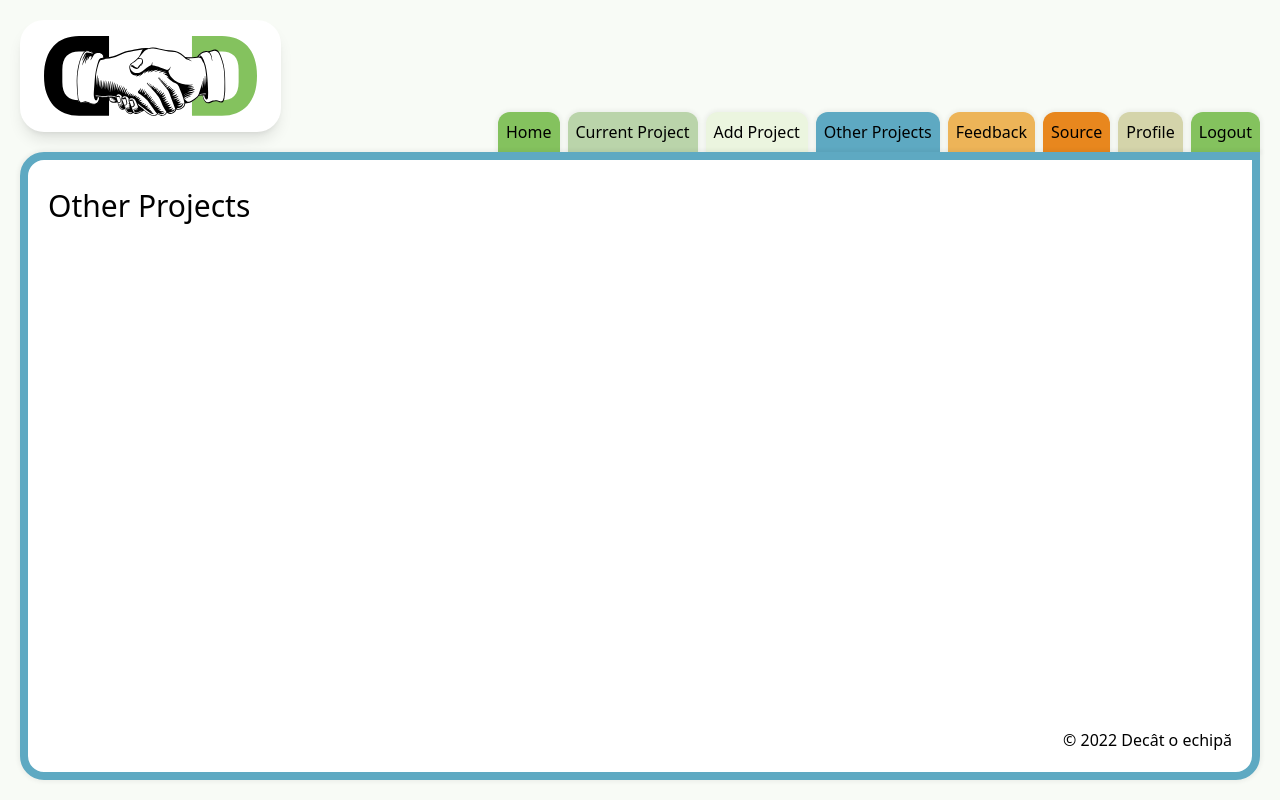
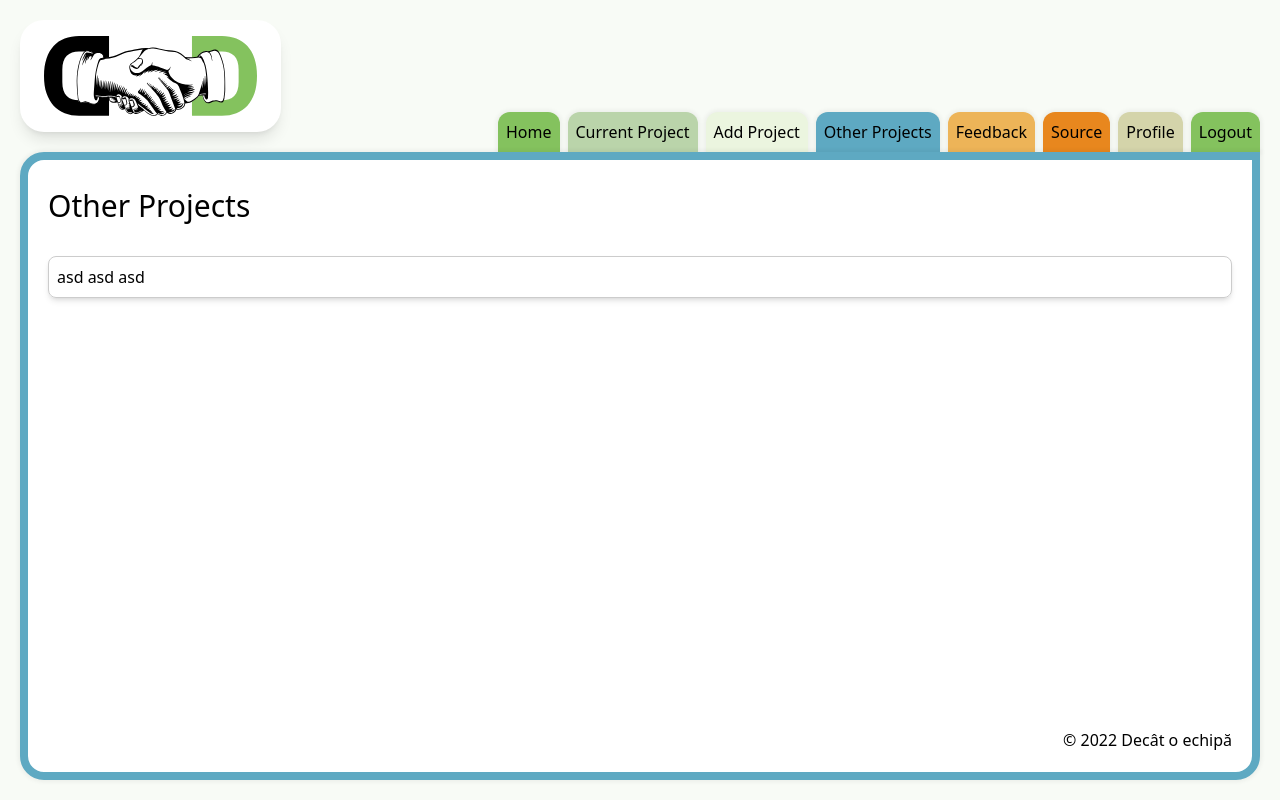
Before and after one commit to IBM-Dev-Dealer/frontend, a Next.js app: page /other-projects in a window 1280 px wide. Built offline with nearby package versions, Linux system fonts and the light colour scheme.

Commit message:
fix context file structure

```diff
--- /dev/null
+++ b/components/molecules/ProjectsTable/ProjectsTable.jsx
@@ -0,0 +1,5 @@
+const ProjectsTable = ({ projects }) => {
+  return <div className='rounded-lg border shadow-md p-2 overflow-auto'>asd asd asd</div>;
+};
+
+export default ProjectsTable;
--- a/components/page-components/Home/Home.jsx
+++ b/components/page-components/Home/Home.jsx
@@ -1,5 +1,5 @@
 import { useState } from "react";
-import { useNotifications } from "../../../context/pageColorContext/hooks/useNotifications";
+import { useNotifications } from "../../../context/hooks";
 import Button from "../../atoms/Button/Button";
 import Title from "../../atoms/Title/Title";
 
--- a/components/page-components/Layout/Layout.jsx
+++ b/components/page-components/Layout/Layout.jsx
@@ -6,8 +6,7 @@ import { useRouter } from "next/router";
 import { useEffect, useMemo } from "react";
 import { ROUTES, colorizeJSXArray, getTitle } from "../../../utils/utils";
 import styles from "./Layout.module.scss";
-import { usePageColorContext } from "../../../context/pageColorContext/hooks/usePageColorContext";
-import { useNotifications } from "../../../context/pageColorContext/hooks/useNotifications";
+import { useNotifications, usePageColorContext } from "../../../context/hooks";
 import Notifications from "../../molecules/Notifications/Notifications";
 import LOGO from "../../../public/logo-full-svg.svg";
 
--- a/components/page-components/OtherProjects/OtherProjects.jsx
+++ b/components/page-components/OtherProjects/OtherProjects.jsx
@@ -1,7 +1,13 @@
 import Title from "../../atoms/Title/Title";
+import ProjectsTable from "../../molecules/ProjectsTable/ProjectsTable";
 
 const OtherProjects = () => {
-  return <Title>Other Projects</Title>;
+  return (
+    <div>
+      <Title>Other Projects</Title>
+      <ProjectsTable />
+    </div>
+  );
 };
 
 export default OtherProjects;
--- /dev/null
+++ b/context/hooks/index.js
@@ -0,0 +1,2 @@
+export * from "./useNotifications";
+export * from "./usePageColorContext";
--- /dev/null
+++ b/context/providers/index.js
@@ -0,0 +1,2 @@
+export * from "./NotificationProvider";
+export * from "./PageColorContextProvider";
--- a/pages/_app.js
+++ b/pages/_app.js
@@ -2,8 +2,7 @@ import { useRouter } from "next/router";
 import { useEffect, useState } from "react";
 import Loader from "../components/atoms/Loader/Loader";
 import Layout from "../components/page-components/Layout/Layout";
-import { NotificationContextProvider } from "../context/pageColorContext/providers/NotificationProvider";
-import { PageColorContextProvider } from "../context/pageColorContext/providers/PageColorContextProvider";
+import { NotificationContextProvider, PageColorContextProvider } from "../context/providers";
 import "../styles/globals.scss";
 
 const App = ({ Component, pageProps }) => {
```
Also changed, not shown: context/hooks/useNotifications.jsx (renamed from context/pageColorContext/hooks/useNotifications.jsx), context/hooks/usePageColorContext.jsx (renamed from context/pageColorContext/hooks/usePageColorContext.jsx), context/providers/NotificationProvider.jsx (renamed from context/pageColorContext/providers/NotificationProvider.jsx), context/providers/PageColorContextProvider.jsx (renamed from context/pageColorContext/providers/PageColorContextProvider.jsx).
